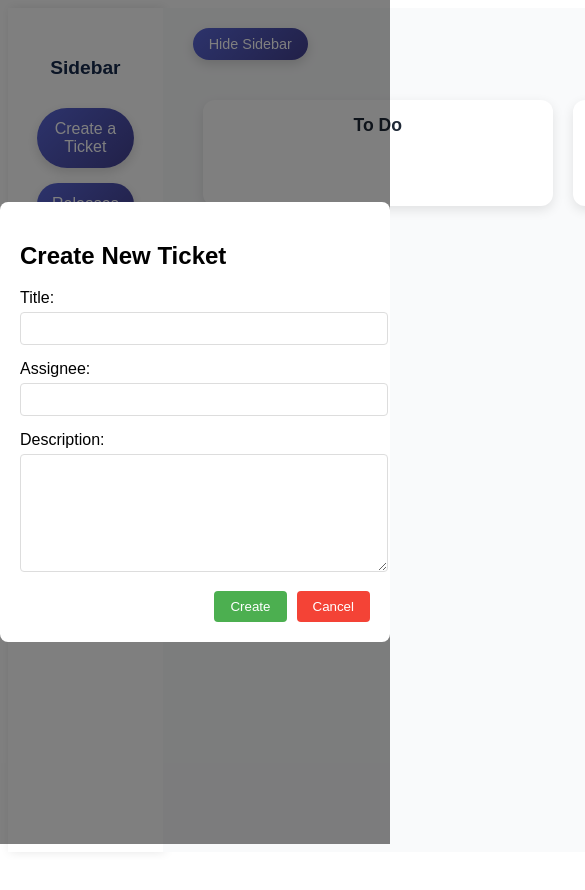
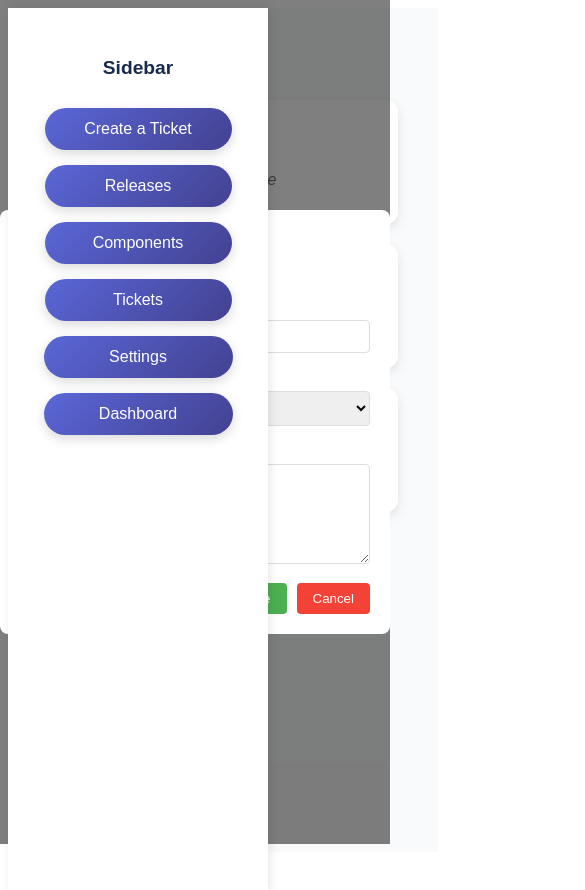
Before and after one commit to BuchardsVault/TrelloBoard, a React (Create React App) app in the folder front_end/: page /overview in a window 390 px wide. Both pictures are taken after a click on the button "Create a Ticket". Shown: the top 890 px of the page, 585 px wide, since content can reach past the window. Before the commit the page ends 860 px from the top, so only its background shows below. Built offline with nearby package versions, Linux system fonts and the light colour scheme.

Commit message:
Newest Front End

```diff
--- a/front_end/src/components/Overview.css
+++ b/front_end/src/components/Overview.css
@@ -1,5 +1,3 @@
-/* Overview.css */
-
 /* Overall layout */
 .container {
   display: flex;
@@ -17,97 +15,47 @@
   flex-direction: column;
   align-items: center;
   box-shadow: 2px 0 10px rgba(0, 0, 0, 0.1);
-  /*justify-content: center; */
   transition: width 0.3s ease;
 }
 
 .sidebar h3 {
   text-align: center;
-  margin: 1.5em 0; /* More vertical spacing */
-  font-size: 1.2em; /* Slightly larger for emphasis */
+  margin: 1.5em 0;
+  font-size: 1.2em;
   font-weight: 600;
 }
 
-.ticket-button{
-  width: 85%; /* Slightly wider button */
-  padding: 12px; /* More padding for a chunkier, modern look */
+.ticket-button,
+.sidebar-button,
+.linked-sidebar-button {
+  width: 85%;
+  padding: 12px;
   margin-bottom: 15px;
   color: #fff;
-  background: linear-gradient(135deg, #5a67d8, #434190); /* Cooler, modern gradient */
+  background: linear-gradient(135deg, #5a67d8, #434190);
   border: none;
   border-radius: 50px;
-  box-shadow: 0 4px 12px rgba(0, 0, 0, 0.15); /* Softer, elevated shadow */
+  box-shadow: 0 4px 12px rgba(0, 0, 0, 0.15);
   cursor: pointer;
   transition: transform 0.2s ease, box-shadow 0.2s ease;
-  font-size: 1em; /* Readable text */
+  font-size: 1em;
   font-weight: 500;
-  text-decoration: none; /* Crucial for <a> tags */
-  display: inline-block; /* Mimics button behavior */
-  text-align: center; /* Centers text */
-  appearance: none; /* Removes default browser styling */
-
+  text-decoration: none;
+  display: inline-block;
+  text-align: center;
+  appearance: none;
 }
 
-.ticket-button:hover {
-  transform: scale(1.05);
-  box-shadow: 0 6px 16px rgba(0, 0, 0, 0.2);
-}
-
-
-
-.sidebar-button {
-  width: 85%; /* Slightly wider button */
-  padding: 12px; /* More padding for a chunkier, modern look */
-  margin-bottom: 15px;
-  color: #fff;
-  background: linear-gradient(135deg, #5a67d8, #434190); /* Cooler, modern gradient */
-  border: none;
-  border-radius: 50px;
-  box-shadow: 0 4px 12px rgba(0, 0, 0, 0.15); /* Softer, elevated shadow */
-  cursor: pointer;
-  transition: transform 0.2s ease, box-shadow 0.2s ease;
-  font-size: 1em; /* Readable text */
-  font-weight: 500;
-  text-decoration: none; /* Crucial for <a> tags */
-  display: inline-block; /* Mimics button behavior */
-  text-align: center; /* Centers text */
-  appearance: none; /* Removes default browser styling */
-}
-
-.sidebar-button:hover {
-  transform: scale(1.05);
-  box-shadow: 0 6px 16px rgba(0, 0, 0, 0.2);
-}
-
-
-.linked-sidebar-button {
-  width: 75%; /* Slightly wider button */
-  padding: 12px; /* More padding for a chunkier, modern look */
-  margin-bottom: 15px;
-  color: #fff;
-  background: linear-gradient(135deg, #5a67d8, #434190); /* Cooler, modern gradient */
-  border: none;
-  border-radius: 50px;
-  box-shadow: 0 4px 12px rgba(0, 0, 0, 0.15); /* Softer, elevated shadow */
-  cursor: pointer;
-  transition: transform 0.2s ease, box-shadow 0.2s ease;
-  font-size: 1em; /* Readable text */
-  font-weight: 500;
-  text-decoration: none; /* Crucial for <a> tags */
-  display: inline-block; /* Mimics button behavior */
-  text-align: center; /* Centers text */
-  appearance: none; /* Removes default browser styling */
-}
-
+.ticket-button:hover,
+.sidebar-button:hover,
 .linked-sidebar-button:hover {
   transform: scale(1.05);
   box-shadow: 0 6px 16px rgba(0, 0, 0, 0.2);
 }
 
-/* Optional: Reset default <a> styles globally */
 a.linked-sidebar-button {
-  color: #fff; /* Explicitly enforce your color */
-  text-decoration: none; /* Double-check no underline */
+  color: #fff;
+  text-decoration: none;
 }
 
 /* Main content styles */
@@ -122,9 +70,9 @@ a.linked-sidebar-button {
 .toggle-button {
   align-self: flex-start;
   margin: 0 0 20px 10px;
-  padding: 8px 16px; /* Larger button */
+  padding: 8px 16px;
   color: #fff;
-  background: linear-gradient(135deg, #5a67d8, #434190); /* Matching sidebar gradient */
+  background: linear-gradient(135deg, #5a67d8, #434190);
   border: none;
   border-radius: 50px;
   box-shadow: 0 4px 12px rgba(0, 0, 0, 0.15);
@@ -140,13 +88,12 @@ a.linked-sidebar-button {
 
 .board-container {
   display: flex;
-  justify-content: flex-start;
-  align-items: flex-start;
+  justify-content: center;
+  align-items: center;
   flex-grow: 1;
   padding: 20px;
   overflow-x: auto;
   gap: 20px;
-
 }
 
 /* Column styles */
@@ -156,52 +103,67 @@ a.linked-sidebar-button {
   padding: 15px;
   background-color: #ffffff;
   border-radius: 12px;
-  margin: 0;
   box-shadow: 0 4px 12px rgba(0, 0, 0, 0.1);
   transition: transform 0.2s ease;
 }
 
 .column:hover {
-  transform: translateY(-5px); /* Slight lift on hover for interactivity */
+  transform: translateY(-5px);
 }
 
 .column h3 {
   text-align: center;
-  margin: 0 0 15px 0; /* More spacing below title */
+  margin: 0 0 15px 0;
   font-size: 1.1em;
   font-weight: 600;
-  color: #1f2937; /* Darker gray for better contrast */
+  color: #1f2937;
 }
 
 .droppable {
-  min-height: 500px; /* Adjusted for better proportionality */
+  min-height: 500px;
   padding: 15px;
-  background-color: #f3f4f6; /* Light gray for droppable area */
-  border-radius: 8px; /* Softer corners */
-  transition: background-color 0.2s ease; /* Smooth hover effect */
+  background-color: #f3f4f6;
+  border-radius: 8px;
+  transition: background-color 0.2s ease;
 }
 
 .droppable:hover {
-  background-color: #e5e7eb; /* Slightly darker on hover */
+  background-color: #e5e7eb;
 }
 
 .empty-droppable {
   display: flex;
   justify-content: center;
-  align-items: center; /* Center content vertically */
+  align-items: center;
   padding: 20px;
   height: 100%;
-  color: #6b7280; /* Muted gray for empty state */
+  color: #6b7280;
   font-style: italic;
 }
 
+/* Ticket card styles */
 .ticket-card {
   background: white;
   border: 1px solid #ddd;
   border-radius: 4px;
   padding: 10px;
   margin: 5px 0;
-  box-shadow: 0 2px 4px rgba(0,0,0,0.1);
+  box-shadow: 0 2px 4px rgba(0, 0, 0, 0.1);
+  width: 100%;
+  box-sizing: border-box;
+  border-left: 4px solid;
+}
+
+.ticket-card[data-parent="To Do"] {
+  border-left-color: #3498db;
+}
+
+.ticket-card[data-parent="In Progress"] {
+  border-left-color: #f1c40f;
+}
+
+.ticket-card[data-parent="Done"] {
+  border-left-color: #2ecc71;
 }
 
 .ticket-card h4 {
@@ -213,6 +175,9 @@ a.linked-sidebar-button {
   margin: 5px 0;
   font-size: 14px;
   color: #666;
+  word-wrap: break-word;
+  max-height: 60px;
+  overflow-y: auto;
 }
 
 /* Modal styles */
@@ -222,7 +187,7 @@ a.linked-sidebar-button {
   left: 0;
   right: 0;
   bottom: 0;
-  background: rgba(0,0,0,0.5);
+  background: rgba(0, 0, 0, 0.5);
   display: flex;
   justify-content: center;
   align-items: center;
@@ -246,11 +211,13 @@ a.linked-sidebar-button {
 }
 
 .form-group input,
-.form-group textarea {
+.form-group textarea,
+.form-group select {
   width: 100%;
   padding: 8px;
   border: 1px solid #ddd;
   border-radius: 4px;
+  box-sizing: border-box;
 }
 
 .form-group textarea {
@@ -289,3 +256,24 @@ a.linked-sidebar-button {
 .cancel-button:hover {
   background-color: #da190b;
 }
+
+/* Responsive design */
+@media (max-width: 768px) {
+  .sidebar {
+    position: absolute;
+    z-index: 10;
+    height: 100%;
+    width: 200px;
+  }
+  .main-content {
+    margin-left: 0;
+  }
+  .board-container {
+    flex-direction: column;
+    align-items: stretch;
+  }
+  .column {
+    width: 100%;
+    min-width: 0;
+  }
+}
--- a/front_end/src/components/Overview.jsx
+++ b/front_end/src/components/Overview.jsx
@@ -6,26 +6,25 @@ import { Link } from 'react-router-dom';
 import './Overview.css';
 
 function Overview() {
-  const containers = ['To Do', 'In Progress', 'Done']; // This is the droppable
+  const containers = ['To Do', 'In Progress', 'Done'];
   const [tickets, setTickets] = useState([]);
-  const [isSidebarVisible, setIsSidebarVisible] = useState(true); // Side bar
-  const [isModalOpen, setIsModalOpen] = useState(false); // auto default to no popup
+  const [isSidebarVisible, setIsSidebarVisible] = useState(true);
+  const [isModalOpen, setIsModalOpen] = useState(false);
   const [newTicket, setNewTicket] = useState({
     title: '',
-    assignee: '',
+    assignee: 'Unassigned',
     description: ''
   });
-
+  const teamMembers = ['Alice', 'Bob', 'Charlie', 'Unassigned'];
 
   const toggleSidebar = () => {
     setIsSidebarVisible(!isSidebarVisible);
   };
 
-  // Opens popup window for input and then creates the ticket
   const openModal = () => setIsModalOpen(true);
   const closeModal = () => {
     setIsModalOpen(false);
-    setNewTicket({ title: '', assignee: '', description: '' });
+    setNewTicket({ title: '', assignee: 'Unassigned', description: '' });
   };
 
   const handleInputChange = (e) => {
@@ -33,14 +32,13 @@ function Overview() {
     setNewTicket(prev => ({ ...prev, [name]: value }));
   };
 
-  // Instructions to execute when clicking on the create ticket button
   const handleCreateTicket = (e) => {
     e.preventDefault();
-    if (newTicket.title) { // Basic validation
+    if (newTicket.title) {
       const ticket = {
         id: `ticket-${Date.now()}`,
         ...newTicket,
-        parent: 'To Do' // Places in the To Do droppable
+        parent: 'To Do'
       };
       setTickets(prevTickets => [...prevTickets, ticket]);
       closeModal();
@@ -70,6 +68,7 @@ function Overview() {
             className="ticket-button"
             type="button"
             onClick={openModal}
+            aria-label="Create a new ticket"
           >
             Create a Ticket
           </button>
@@ -83,7 +82,11 @@ function Overview() {
 
       {/* Main content */}
       <div className="main-content">
-        <button onClick={toggleSidebar} className="toggle-button">
+        <button
+          onClick={toggleSidebar}
+          className="toggle-button"
+          aria-label={isSidebarVisible ? 'Hide sidebar' : 'Show sidebar'}
+        >
           {isSidebarVisible ? 'Hide Sidebar' : 'Show Sidebar'}
         </button>
         <div className="board-container">
@@ -96,15 +99,15 @@ function Overview() {
                     .filter(ticket => ticket.parent === id)
                     .map(ticket => (
                       <Draggable key={ticket.id} id={ticket.id}>
-                        <div className="ticket-card">
+                        <div className="ticket-card" data-parent={ticket.parent}>
                           <h4>{ticket.title}</h4>
-                          <p>Assigned to: {ticket.assignee || 'Unassigned'}</p>
+                          <p>Assigned to: {ticket.assignee}</p>
                           <p>{ticket.description || 'No description'}</p>
                         </div>
                       </Draggable>
                     ))}
                   {tickets.filter(ticket => ticket.parent === id).length === 0 && (
-                    <div className="empty-droppable"></div>
+                    <div className="empty-droppable">No tickets here</div>
                   )}
                 </Droppable>
               </div>
@@ -120,27 +123,34 @@ function Overview() {
             <h2>Create New Ticket</h2>
             <form onSubmit={handleCreateTicket}>
               <div className="form-group">
-                <label>Title:</label>
+                <label htmlFor="title">Title:</label>
                 <input
+                  id="title"
                   type="text"
                   name="title"
                   value={newTicket.title}
                   onChange={handleInputChange}
                   required
+                  aria-required="true"
                 />
               </div>
               <div className="form-group">
-                <label>Assignee:</label>
-                <input
-                  type="text"
+                <label htmlFor="assignee">Assignee:</label>
+                <select
+                  id="assignee"
                   name="assignee"
                   value={newTicket.assignee}
                   onChange={handleInputChange}
-                />
+                >
+                  {teamMembers.map(member => (
+                    <option key={member} value={member}>{member}</option>
+                  ))}
+                </select>
               </div>
               <div className="form-group">
-                <label>Description:</label>
+                <label htmlFor="description">Description:</label>
                 <textarea
+                  id="description"
                   name="description"
                   value={newTicket.description}
                   onChange={handleInputChange}
```
